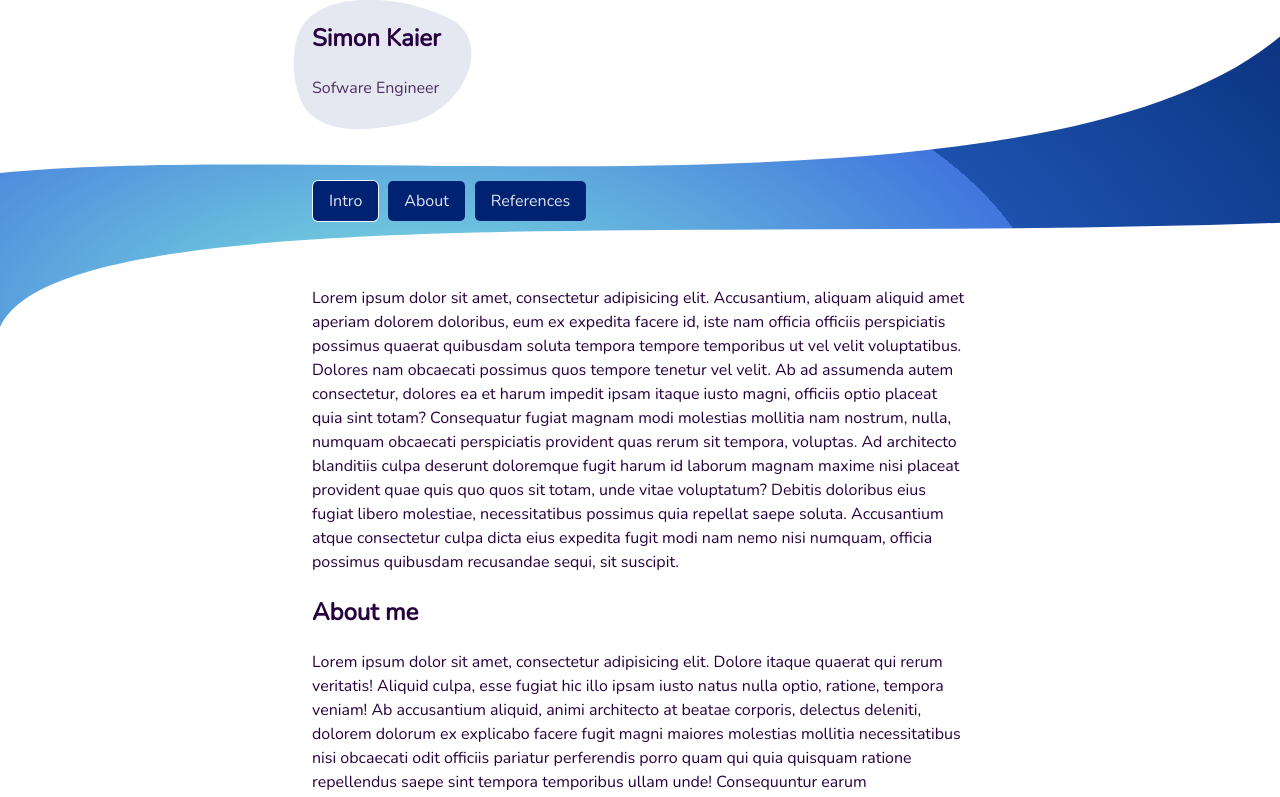
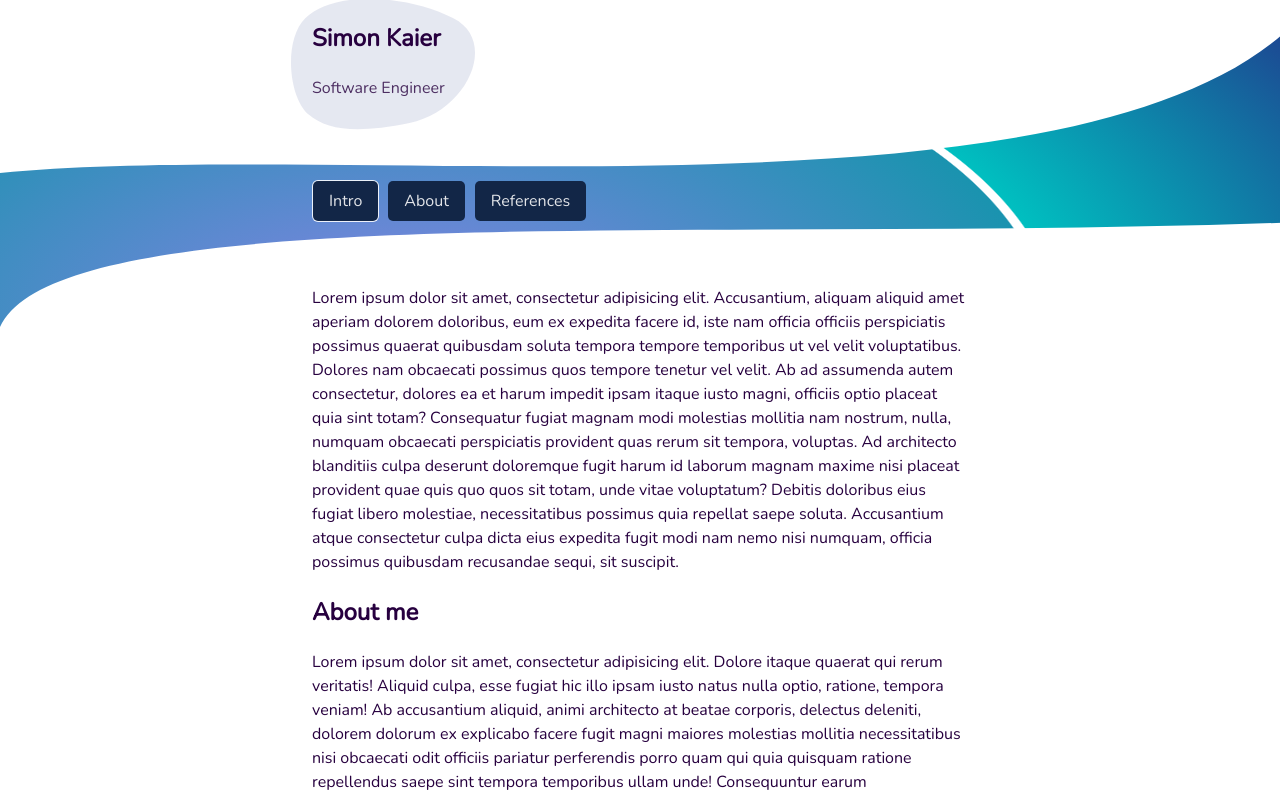
Before and after one commit to sn-kaier/sn-kaier.github.io, a plain HTML site: page index.html in a window 1280 px wide. Shown: the top 797 px of the page. Drawn offline with nearby package versions, Linux system fonts and the light colour scheme.

Commit message:
changed colors

```diff
--- a/index.html
+++ b/index.html
@@ -15,11 +15,11 @@
             --content-width: 720px;
 
             /* Colors */
-            --color-primary: #002272;
-            --color-gradient-stop-1: #82e7de;
-            --color-gradient-stop-2: #4176dd;
-            --color-gradient-stop-2a: #1c52ae;
-            --color-gradient-stop-3: #0b3380;
+            --color-primary: #122647;
+            --color-gradient-stop-1: #8c82e7;
+            --color-gradient-stop-2: #1a93af;
+            --color-gradient-stop-2a: #00bfc0;
+            --color-gradient-stop-3: #1d4591;
             --color-title-bubble: rgba(0, 34, 114, 0.10);
             --color-on-primary: rgba(255, 255, 255, 0.88);
             --color-surface: white;
@@ -83,10 +83,10 @@
 
         .header__bg {
             position: absolute;
-            top: -4%;
-            left: -19%;
-            width: 150%;
-            height: 120%;
+            top: -5%;
+            left: -20%;
+            width: 200px;
+            height: 140px;
             z-index: -10;
         }
 
@@ -236,7 +236,7 @@
 <section class="container header" id="intro">
     <div class="header__inner">
         <h1>Simon Kaier</h1>
-        <p class="subtitle">Sofware Engineer</p>
+        <p class="subtitle">Software Engineer</p>
 
         <svg viewBox="0 0 300 220" xmlns="http://www.w3.org/2000/svg" class="header__bg" preserveAspectRatio="none">
             <defs>
@@ -265,7 +265,9 @@
                             id="gradient-header">
                 <stop offset="0" style="stop-color: var(--color-gradient-stop-1)"></stop>
                 <stop offset="0.6" style="stop-color: var(--color-gradient-stop-2)"></stop>
-                <stop offset="0.6" style="stop-color: var(--color-gradient-stop-2a)"></stop>
+                <stop offset="0.6015" style="stop-color: var(--color-surface)"></stop>
+                <stop offset="0.61" style="stop-color: var(--color-surface)"></stop>
+                <stop offset="0.6115" style="stop-color: var(--color-gradient-stop-2a)"></stop>
                 <stop offset="1" style="stop-color: var(--color-gradient-stop-3)"></stop>
             </radialGradient>
         </defs>
```
